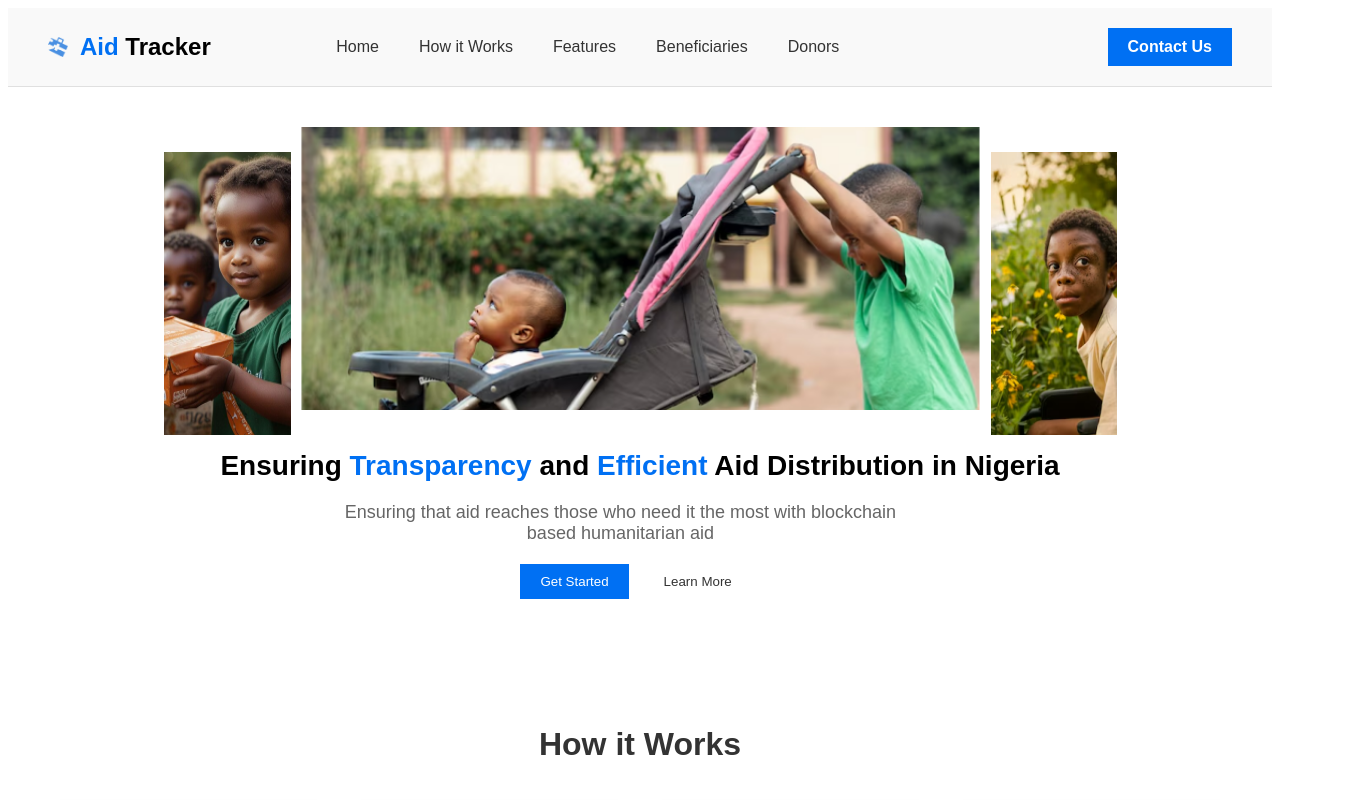
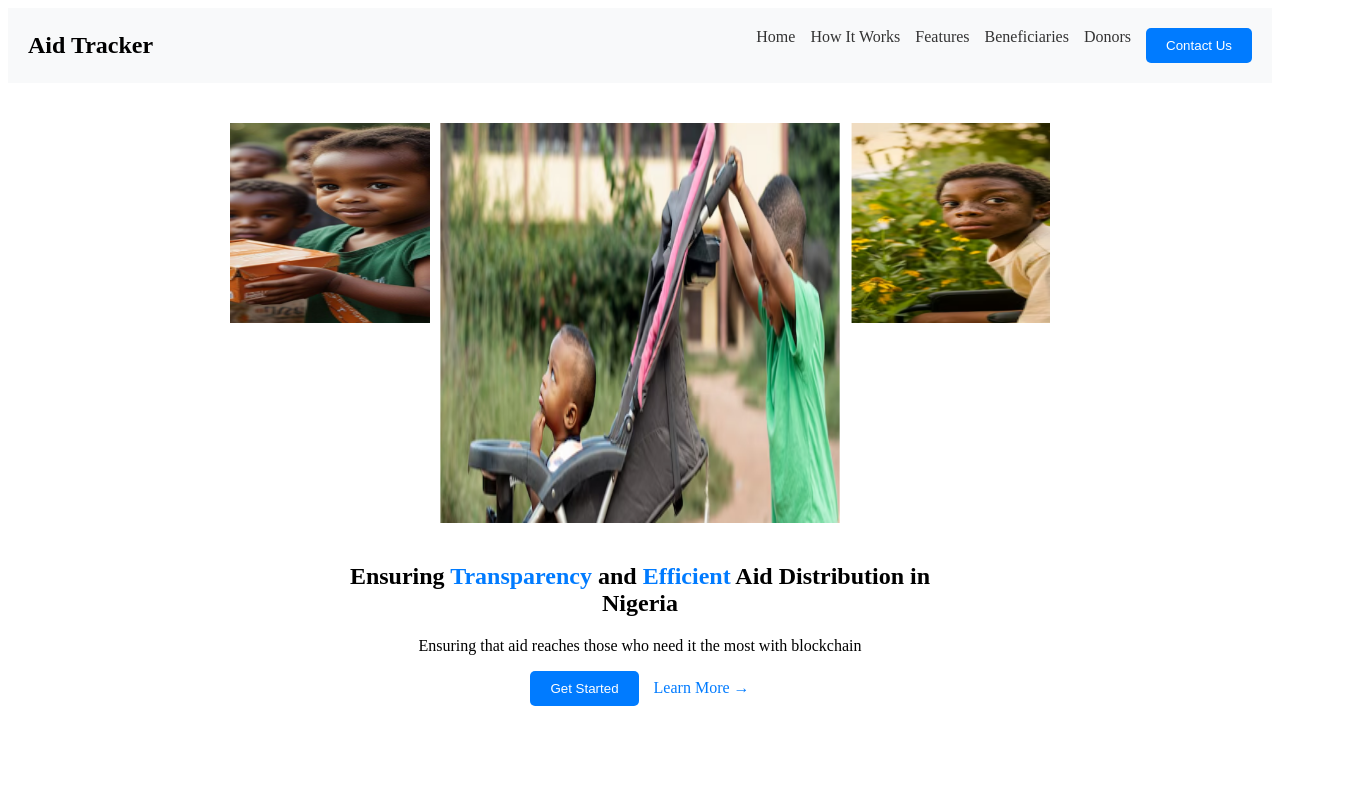
Before and after one commit to maureenjesse/aid-trackers, a Next.js app: page / in a window 1280 px wide. Shown: the top 800 px of the page, 1360 px wide, since content can reach past the window. Built offline with nearby package versions, Linux system fonts and the light colour scheme.

Commit message:
added responsiveness

```diff
--- /dev/null
+++ b/src/app/components/Header.js
@@ -0,0 +1,22 @@
+// components/Header.js
+
+import React from "react";
+import styles from "../styles/Header.module.css";
+
+const Header = () => {
+  return (
+    <header className={styles.header}>
+      <div className={styles.logo}>Aid Tracker</div>
+      <nav className={styles.nav}>
+        <a href="#">Home</a>
+        <a href="#">How It Works</a>
+        <a href="#">Features</a>
+        <a href="#">Beneficiaries</a>
+        <a href="#">Donors</a>
+        <button className={styles.contactButton}>Contact Us</button>
+      </nav>
+    </header>
+  );
+};
+
+export default Header;
--- /dev/null
+++ b/src/app/components/Hero.js
@@ -0,0 +1,30 @@
+// components/MainSection.js
+import Image from 'next/image';
+
+import React from "react";
+import styles from "../styles/Hero.module.css";
+
+const Hero = () => {
+  return (
+    <section className={styles.mainSection}>
+      <div className={styles.images}>
+      <Image src="/images/image (1).png" alt="Child receiving aid" className={styles.heroImage} width={200} height={200}/>
+            <Image src="/images/image.png" alt="Mother with child" className={styles.heroImage2} width={400} height={400}/>
+            <Image src="/images/image (11).png" alt="Child looking at aid worker" className={styles.heroImage} width={200} height={200}/>
+      </div>
+      <div className={styles.textContent}>
+        <h1 id='header'>
+          Ensuring <span className={styles.highlight}>Transparency</span> and{" "}
+          <span className={styles.highlight}>Efficient</span> Aid Distribution in Nigeria
+        </h1>
+        <p id='text'>Ensuring that aid reaches those who need it the most with blockchain</p>
+        <div className={styles.buttons}>
+          <button className={styles.getStarted}>Get Started</button>
+          <a href="#" className={styles.learnMore}>Learn More →</a>
+        </div>
+      </div>
+    </section>
+  );
+};
+
+export default Hero;
--- a/src/app/components/works.js
+++ b/src/app/components/works.js
@@ -1,4 +1,5 @@
 // components/HowItWorks.js
+import Image from 'next/image';
 import styles from '..//styles/Works.module.css';
 
 export default function Works() {
@@ -16,7 +17,9 @@ export default function Works() {
       <div className={styles.cards}>
         {steps.map((step, index) => (
           <div key={index} className={styles.card}>
-            <div className={styles.iconPlaceholder}></div>
+            <div className={styles.iconPlaceholder}>
+            {/* <Image src="/Group /1.png" alt="distribution" className={styles.heroImage2} width={400} height={400}/> */}
+            </div>
             <h3 className={styles.title}>{step.title}</h3>
             <p className={styles.description}>{step.description}</p>
           </div>
--- a/src/app/page.js
+++ b/src/app/page.js
@@ -1,50 +1,23 @@
-import Image from 'next/image';
+// import Image from 'next/image';
 import Head from 'next/head';
-import styles from './/styles/Home.module.css';
+// import styles from './/styles/Home.module.css';
+import Header from './components/Header.js'
+import Hero from './components/Hero.js'
 import Works from './components/works.js'
 import Benefits from './components/Benefits.js'
 import Feature from './components/Feature.js'
 
 export default function Home() {
   return (
-    <div className={styles.container}>
+    <div>
       <Head>
         <title>Aid Tracker</title>
         <meta name="description" content="Ensuring transparency and efficient aid distribution in Nigeria" />
       </Head>
 
-      <header className={styles.header}>
-        <div className={styles.navbar}>
-        <Image src="/images/Union.png" alt="Child receiving aid" width={20} height={20}/>
-          <h1 className={styles.logo}> <span className={styles.highlight}>Aid</span>  Tracker</h1>
-          <nav className={styles.navLinks}>
-            <a href="#home">Home</a>
-            <a href="#how-it-works">How it Works</a>
-            <a href="#features">Features</a>
-            <a href="#beneficiaries">Beneficiaries</a>
-            <a href="#donors">Donors</a>
-          </nav>
-          <button className={styles.contactButton}>Contact Us</button>
-        </div>
-      </header>
 
-      <main className={styles.mainContent}>
-        <section className={styles.heroSection}>
-          <div className={styles.imageContainer}>
-            <Image src="/images/image (1).png" alt="Child receiving aid" className={styles.heroImage} width={200} height={200}/>
-            <Image src="/images/image.png" alt="Mother with child" className={styles.heroImage2} width={400} height={400}/>
-            <Image src="/images/image (11).png" alt="Child looking at aid worker" className={styles.heroImage} width={200} height={200}/>
-          </div>
-          <div className={styles.textContent}>
-            <h2>Ensuring <span className={styles.highlight}>Transparency</span> and <span className={styles.highlight}>Efficient</span> Aid Distribution in Nigeria</h2>
-            <p>Ensuring that aid reaches those who need it the most with blockchain based humanitarian aid</p>
-            <div className={styles.buttonGroup}>
-              <button className={styles.getStartedButton}>Get Started</button>
-              <button className={styles.learnMoreButton}>Learn More</button>
-            </div>
-          </div>
-        </section>
-      </main>
+      <Header />
+      <Hero />
       <Works />
       <Benefits />
       <Feature />
--- /dev/null
+++ b/src/app/styles/Header.module.css
@@ -0,0 +1,46 @@
+/* styles/Header.module.css */
+
+.header {
+    display: flex;
+    justify-content: space-between;
+    align-items: center;
+    padding: 20px;
+    background: #f8f9fa;
+  }
+
+  .logo {
+    font-size: 24px;
+    font-weight: bold;
+  }
+
+  .nav {
+    display: flex;
+    gap: 15px;
+  }
+
+  .nav a {
+    text-decoration: none;
+    color: #333;
+  }
+
+  .contactButton {
+    background: #007bff;
+    color: white;
+    border: none;
+    padding: 10px 20px;
+    border-radius: 5px;
+    cursor: pointer;
+  }
+
+  .contactButton:hover {
+    background: #0056b3;
+  }
+
+  /* Responsive adjustments */
+  @media (max-width: 768px) {
+    .nav {
+      flex-direction: column;
+      align-items: center;
+      display: none;
+    }
+  }
--- /dev/null
+++ b/src/app/styles/Hero.module.css
@@ -0,0 +1,77 @@
+/* styles/MainSection.module.css */
+
+.mainSection {
+    display: flex;
+    flex-direction: column;
+    align-items: center;
+    text-align: center;
+    padding: 40px 20px;
+  }
+
+  .images {
+    display: flex;
+    gap: 10px;
+    margin-bottom: 20px;
+  }
+
+  .leftImage, .centerImage, .rightImage {
+    width: 100px;
+    height: auto;
+    border-radius: 5px;
+  }
+
+  .textContent {
+    max-width: 600px;
+  }
+
+  #header {
+    font-size: 24px;
+    font-weight: bold;
+    margin: 10px 0;
+  }
+
+  .highlight {
+    color: #007bff;
+  }
+
+  #text {
+    font-size: 16px;
+    color: #555;
+    margin-bottom: 20px;
+  }
+
+  .buttons {
+    display: flex;
+    gap: 15px;
+    justify-content: center;
+  }
+
+  .getStarted {
+    background: #007bff;
+    color: white;
+    border: none;
+    padding: 10px 20px;
+    border-radius: 5px;
+    cursor: pointer;
+  }
+
+  .learnMore {
+    color: #007bff;
+    text-decoration: none;
+    align-self: center;
+  }
+
+  /* Responsive adjustments */
+  @media (max-width: 768px) {
+    .mainSection {
+      padding: 20px;
+    }
+    .images {
+      flex-direction: column;
+      align-items: center;
+    }
+    .leftImage,.rightImage{
+        display: none;
+        visibility: hidden;
+    }
+  }
--- a/src/app/styles/works.module.css
+++ b/src/app/styles/works.module.css
@@ -33,6 +33,7 @@
 
 .card:hover {
   transform: translateY(-5px);
+  cursor: pointer;
   box-shadow: 0 8px 16px rgba(0, 0, 0, 0.2);
 }
 
```
